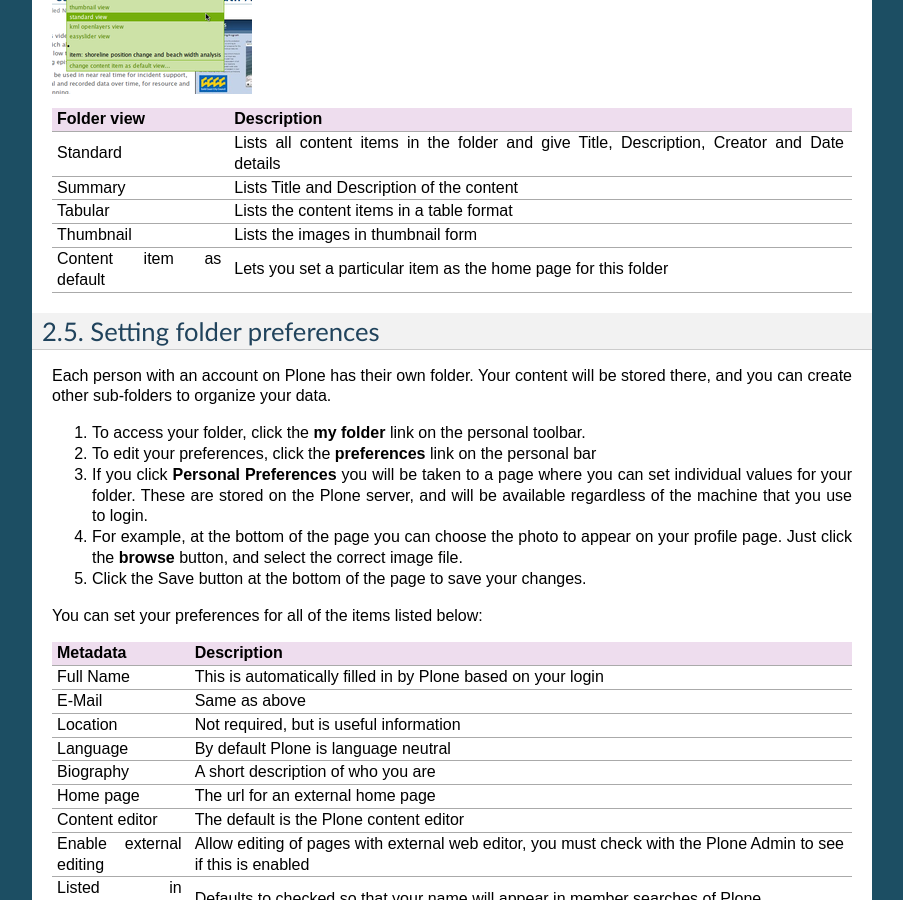
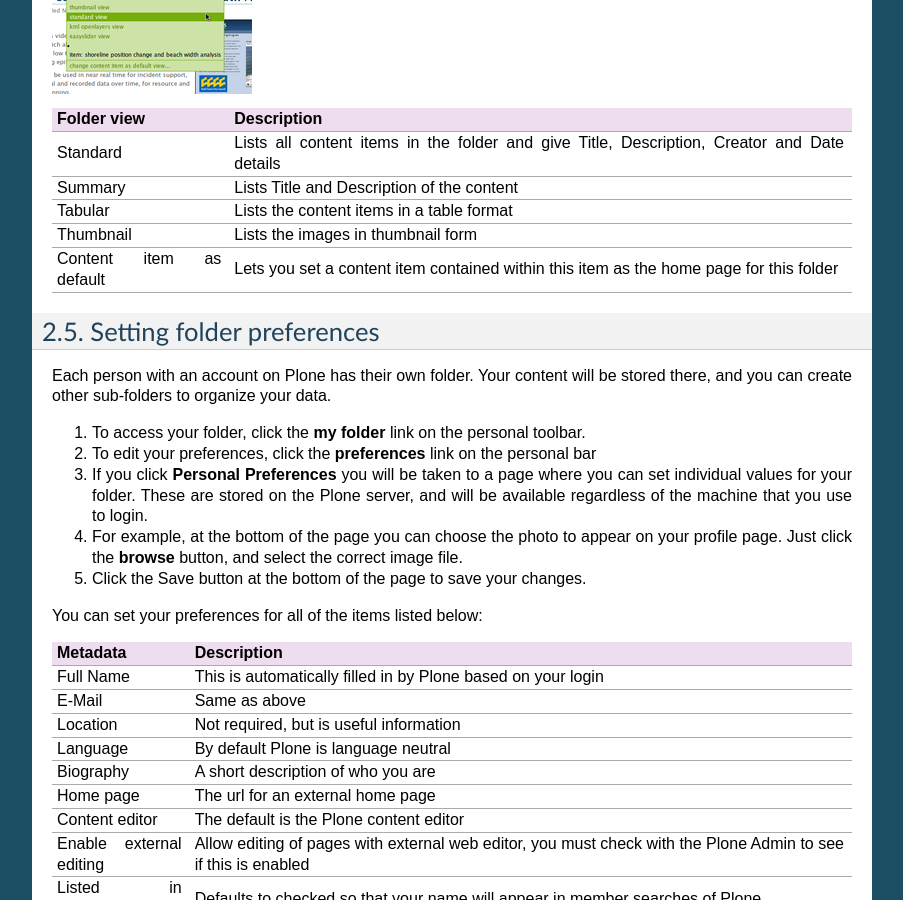
Before and after one commit to jcu-eresearch/plone-user-doc, a Sphinx documentation site: the page built from source/basic.rst, in a window 1280 px wide and 900 px high, scrolled down 4222 px. Shown: the whole window, without its empty margins (198-1101 px from the left). Built offline with Sphinx 7.4.7, drawn with Linux system fonts in a browser that asks for light colours.

Commit message:
added better detail about setting items as default view

```diff
--- a/source/basic.rst
+++ b/source/basic.rst
@@ -188,8 +188,8 @@ from the list.
 +-------------------------+-------------------------------------------------+
 | Thumbnail               | Lists the images in thumbnail form              |
 +-------------------------+-------------------------------------------------+
-| Content item as default | Lets you set a particular item as the home page |
-|                         | for this folder                                 |
+| Content item as default | Lets you set a content item contained within    |
+|                         | this item as the home page for this folder      |
 +-------------------------+-------------------------------------------------+
 
 
```
